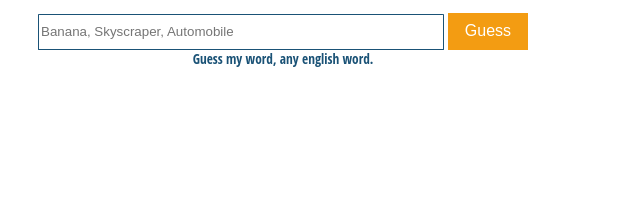
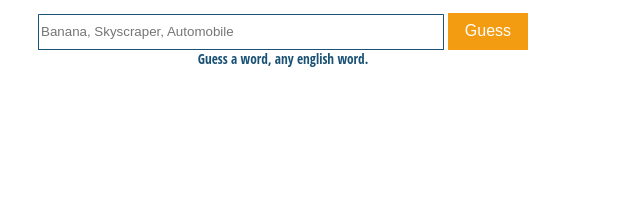
Before and after one commit to MikeKAbbott/guessing-game, a website: page index.html in a window 1280 px wide. Both pictures are taken after a click on the button "Start Game". Shown: the part 216-434 px from the top of the page, 357-997 px from the left. Drawn offline with nearby package versions, Linux system fonts and the light colour scheme.

Commit message:
fixed typo

```diff
--- a/index.html
+++ b/index.html
@@ -17,7 +17,7 @@
             <button type="button" class="start-button" id="start-button">Start Game</button>
             <span hidden><input type="text" id="user-input" placeholder="Banana, Skyscraper, Automobile">
                 <button type="button" class="guess-button" id="guess-button">Guess</button></span>
-            <small hidden>Guess my word, any english word.</small>
+            <small hidden>Guess a word, any english word.</small>
             <ul id="guesses"></ul>
         </div>
         <button type="button" class="give-up-button" id="give-up">Given Up?</button>
```
